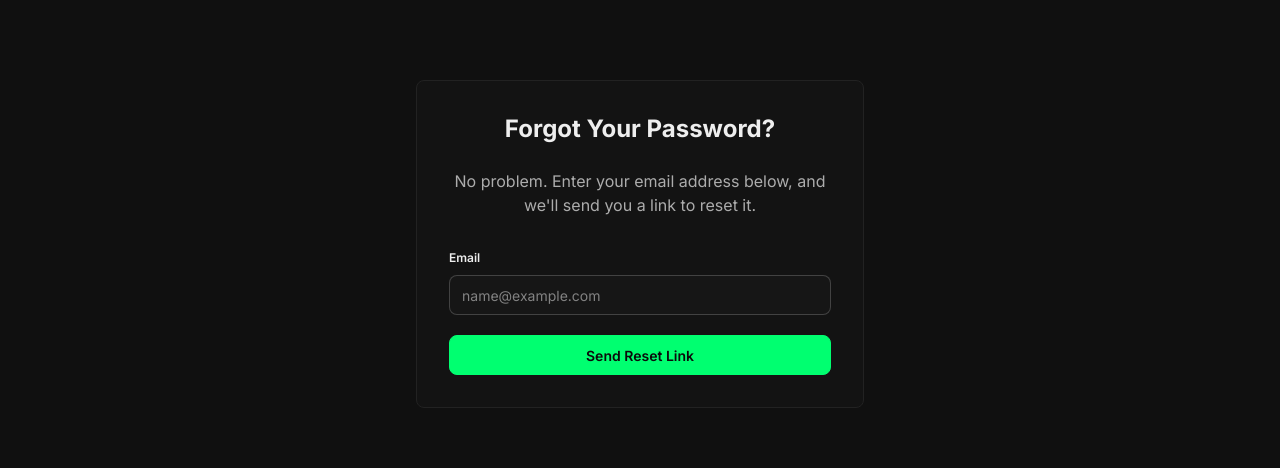
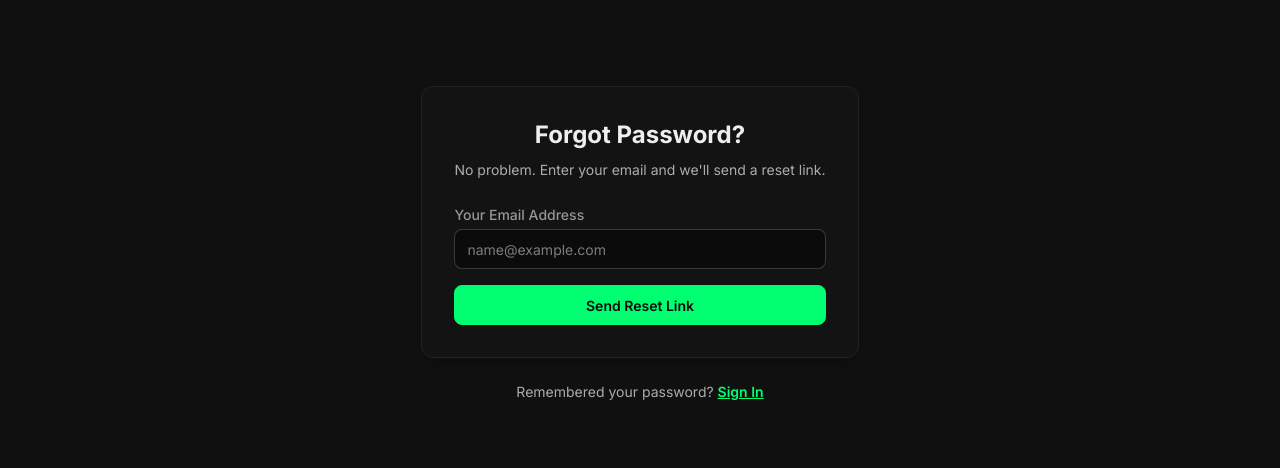
Before and after one commit to TheAnasObaid/SkillSync, a Next.js app in the folder frontend/: page /forgot-password in a window 1280 px wide. Shown: the part 163-631 px from the top of the page. Built offline with nearby package versions, Linux system fonts and the light colour scheme; no server answers.

Commit message:
refactor(auth): overhaul forgot password page and form

```diff
--- a/frontend/src/app/(auth)/forgot-password/page.tsx
+++ b/frontend/src/app/(auth)/forgot-password/page.tsx
@@ -1,81 +1,14 @@
-"use client";
-
-import apiClient from "@/lib/apiClient";
-import { AxiosError } from "axios";
-import { useState } from "react";
-import { useForm } from "react-hook-form";
-
-interface ForgotPasswordForm {
-  email: string;
-}
+import ForgotPasswordForm from "@/components/Auth/ForgotPasswordForm";
+import { Suspense } from "react";
 
 const ForgotPasswordPage = () => {
-  const {
-    register,
-    handleSubmit,
-    formState: { errors, isSubmitting },
-  } = useForm<ForgotPasswordForm>();
-  const [message, setMessage] = useState("");
-  const [error, setError] = useState("");
-
-  const onSubmit = async (data: ForgotPasswordForm) => {
-    setError("");
-    setMessage("");
-    try {
-      const response = await apiClient.post("/auth/forgot-password", data);
-      setMessage(response.data.message);
-    } catch (err) {
-      setError(
-        err instanceof AxiosError
-          ? err.response?.data.message
-          : "An error occurred."
-      );
-    }
-  };
-
   return (
-    <div className="max-w-md w-full mx-auto my-10 p-8 bg-base-200/50 border border-base-300 rounded-lg">
-      <h1 className="text-2xl font-bold text-center mb-6">
-        Forgot Your Password?
-      </h1>
-      <p className="text-center text-base-content/70 mb-6">
-        No problem. Enter your email address below, and we'll send you a link to
-        reset it.
-      </p>
-
-      <form onSubmit={handleSubmit(onSubmit)} className="space-y-4">
-        <div className="grid gap-2">
-          <fieldset className="fieldset">
-            <legend className="fieldset-legend">Email</legend>
-            <input
-              type="email"
-              placeholder="name@example.com"
-              className="input input-bordered bg-base-200 w-full"
-              {...register("email", { required: "Email is required" })}
-            />
-          </fieldset>
-          {errors.email && (
-            <p className="text-error text-sm">{errors.email.message}</p>
-          )}
-        </div>
-
-        <button
-          type="submit"
-          className="btn btn-primary w-full"
-          disabled={isSubmitting}
-        >
-          {isSubmitting ? (
-            <span className="loading loading-spinner"></span>
-          ) : (
-            "Send Reset Link"
-          )}
-        </button>
-      </form>
-
-      {message && (
-        <div className="alert alert-info alert-soft mt-4">{message}</div>
-      )}
-      {error && <div className="alert alert-error mt-4">{error}</div>}
+    <div className="flex flex-col items-center p-4">
+      <Suspense
+        fallback={<span className="loading loading-spinner loading-lg" />}
+      >
+        <ForgotPasswordForm />
+      </Suspense>
     </div>
   );
 };
--- a/frontend/src/app/layout.tsx
+++ b/frontend/src/app/layout.tsx
@@ -2,6 +2,7 @@ import { SocketProvider } from "@/context/SocketContext";
 import "@/styles/globals.css";
 import type { Metadata } from "next";
 import { Inter } from "next/font/google";
+import { Toaster } from "react-hot-toast";
 
 export const metadata: Metadata = {
   title: "SkillSync",
@@ -23,6 +24,7 @@ export default function RootLayout({
     <html lang="en" data-theme="skillsync-pro">
       <body className={`${inter.className} ${inter.variable} antialiased`}>
         <SocketProvider>{children}</SocketProvider>
+        <Toaster />
       </body>
     </html>
   );
--- /dev/null
+++ b/frontend/src/components/Auth/ForgotPasswordForm.tsx
@@ -0,0 +1,81 @@
+"use client";
+
+import Link from "next/link";
+import { FormProvider } from "react-hook-form";
+import { TextInput } from "@/components/Forms/FormFields";
+import { FiCheckCircle, FiLogIn } from "react-icons/fi";
+import { useForgotPassword } from "@/hooks/useForgetPassword";
+
+const SuccessMessage = () => (
+  <div className="text-center space-y-4">
+    <FiCheckCircle className="text-success text-6xl mx-auto" />
+    <h2 className="text-2xl font-bold">Check Your Inbox</h2>
+    <p className="text-base-content/70">
+      If an account with that email address exists, we've sent a link to reset
+      your password.
+    </p>
+    <Link href="/login" className="btn btn-primary btn-outline">
+      <FiLogIn /> Back to Login
+    </Link>
+  </div>
+);
+
+const ForgotPasswordForm = () => {
+  const { form, isSubmitting, isSuccess, submitHandler } = useForgotPassword();
+
+  return (
+    <div className="grid gap-6 max-w-md w-full">
+      <div className="card bg-base-200/50 border border-base-300 w-full shadow-lg">
+        <div className="card-body p-8">
+          {isSuccess ? (
+            <SuccessMessage />
+          ) : (
+            <>
+              <div className="text-center">
+                <h1 className="card-title text-2xl font-bold justify-center">
+                  Forgot Password?
+                </h1>
+                <p className="text-base-content/70 mt-2">
+                  No problem. Enter your email and we'll send a reset link.
+                </p>
+              </div>
+              <FormProvider {...form}>
+                <form onSubmit={submitHandler} className="grid gap-4 mt-4">
+                  <TextInput
+                    name="email"
+                    label="Your Email Address"
+                    type="email"
+                    placeholder="name@example.com"
+                  />
+                  <button
+                    type="submit"
+                    className="btn btn-primary w-full"
+                    disabled={isSubmitting}
+                  >
+                    {isSubmitting ? (
+                      <span className="loading loading-spinner" />
+                    ) : (
+                      "Send Reset Link"
+                    )}
+                  </button>
+                </form>
+              </FormProvider>
+            </>
+          )}
+        </div>
+      </div>
+      {!isSuccess && (
+        <div className="text-center text-sm text-base-content/70">
+          <p>
+            Remembered your password?{" "}
+            <Link href="/login" className="link link-primary font-semibold">
+              Sign In
+            </Link>
+          </p>
+        </div>
+      )}
+    </div>
+  );
+};
+
+export default ForgotPasswordForm;
--- /dev/null
+++ b/frontend/src/hooks/useForgetPassword.ts
@@ -0,0 +1,50 @@
+"use client";
+
+import apiClient from "@/lib/apiClient";
+import { zodResolver } from "@hookform/resolvers/zod";
+import { useState } from "react";
+import { SubmitHandler, useForm } from "react-hook-form";
+import toast from "react-hot-toast";
+import { z } from "zod";
+
+const forgotPasswordSchema = z.object({
+  email: z.email("Please enter a valid email address"),
+});
+
+type ForgotPasswordFormData = z.infer<typeof forgotPasswordSchema>;
+
+export const useForgotPassword = () => {
+  const [isSuccess, setIsSuccess] = useState(false);
+
+  const form = useForm<ForgotPasswordFormData>({
+    resolver: zodResolver(forgotPasswordSchema),
+  });
+  const {
+    handleSubmit,
+    formState: { isSubmitting },
+  } = form;
+
+  const onSubmit: SubmitHandler<ForgotPasswordFormData> = async (data) => {
+    const toastId = toast.loading("Sending reset link...");
+
+    try {
+      await apiClient.post("/auth/forgot-password", data);
+      toast.success("If an account exists, a reset link has been sent.", {
+        id: toastId,
+        duration: 5000,
+      });
+      setIsSuccess(true);
+    } catch (error) {
+      toast.error("Failed to send link. Please try again later.", {
+        id: toastId,
+      });
+    }
+  };
+
+  return {
+    form,
+    isSubmitting,
+    isSuccess,
+    submitHandler: handleSubmit(onSubmit),
+  };
+};
```
